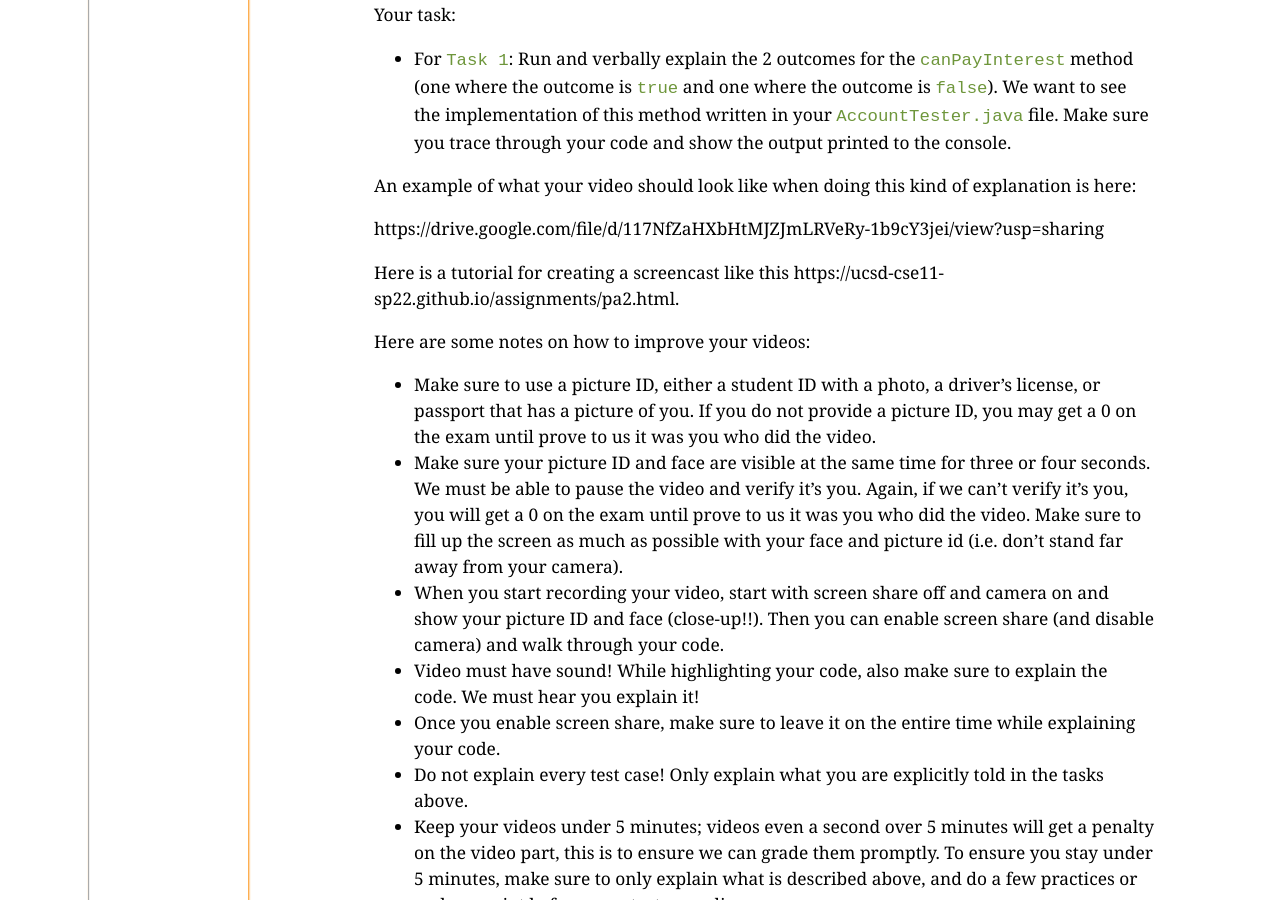
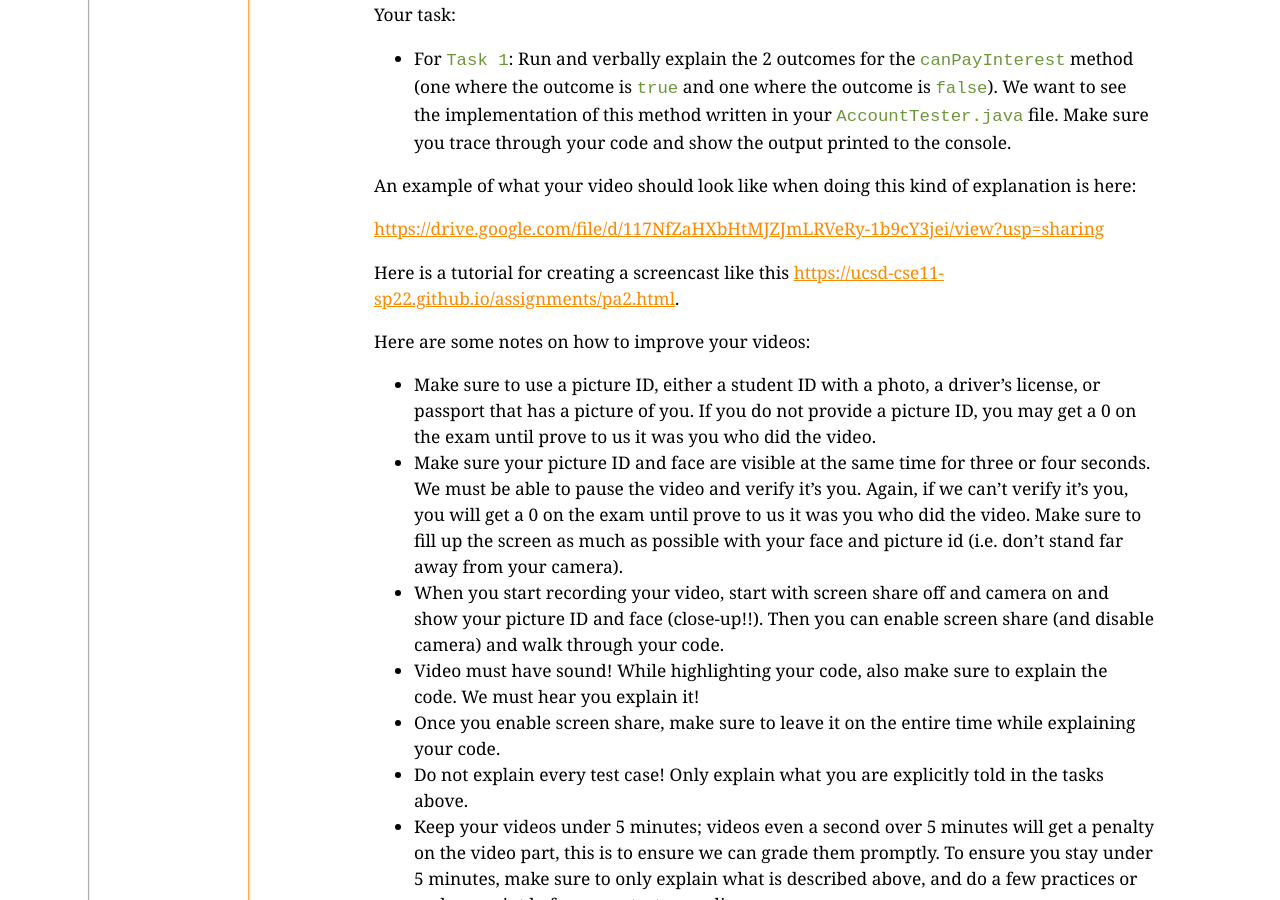
Before and after one commit to ucsd-cse11-sp22/ucsd-cse11-sp22.github.io, a Jekyll site: the page built from _assignments/final.md, in a window 1280 px wide and 900 px high, scrolled down 4827 px. Built offline with Jekyll 4.4.1, drawn with Linux system fonts in a browser that asks for light colours; part of the change alters nothing that is shown.

Commit message:
Update final.md

```diff
--- a/_assignments/final.md
+++ b/_assignments/final.md
@@ -161,9 +161,9 @@ Your task:
 
 An example of what your video should look like when doing this kind of explanation is here:
 
-https://drive.google.com/file/d/117NfZaHXbHtMJZJmLRVeRy-1b9cY3jei/view?usp=sharing
+[https://drive.google.com/file/d/117NfZaHXbHtMJZJmLRVeRy-1b9cY3jei/view?usp=sharing](https://drive.google.com/file/d/117NfZaHXbHtMJZJmLRVeRy-1b9cY3jei/view?usp=sharing)
 
-Here is a tutorial for creating a screencast like this https://ucsd-cse11-sp22.github.io/assignments/pa2.html.
+Here is a tutorial for creating a screencast like this [https://ucsd-cse11-sp22.github.io/assignments/pa2.html](https://ucsd-cse11-sp22.github.io/assignments/pa2.html).
 
 Here are some notes on how to improve your videos:
 
```
